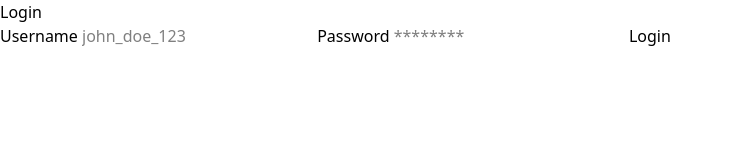
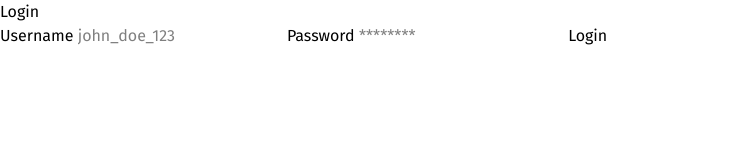
Before and after one commit to danielz0102/blog, an Astro site in the folder admin/: page /login in a window 1280 px wide. Shown: the whole page, without its empty margins (0-732 px from the left). Built offline with nearby package versions, Linux system fonts and the light colour scheme; Astro itself is replaced by a stand-in of ours.

Commit message:
feat(admin): add custom font

```diff
--- a/admin/package.json
+++ b/admin/package.json
@@ -11,6 +11,7 @@
     "lint": "eslint ."
   },
   "dependencies": {
+    "@fontsource/fira-sans": "^5.2.6",
     "@tailwindcss/vite": "^4.1.11",
     "astro": "^5.12.9",
     "jwt-decode": "^4.0.0",
--- a/admin/src/layouts/Layout.astro
+++ b/admin/src/layouts/Layout.astro
@@ -1,4 +1,5 @@
 ---
+import '@fontsource/fira-sans'
 import '../styles/global.css'
 
 interface Props {
@@ -20,12 +21,3 @@ const { title } = Astro.props
     <slot />
   </body>
 </html>
-
-<style>
-  html,
-  body {
-    margin: 0;
-    width: 100%;
-    height: 100%;
-  }
-</style>
--- a/admin/src/styles/global.css
+++ b/admin/src/styles/global.css
@@ -1 +1,5 @@
-@import "tailwindcss";
+@import 'tailwindcss';
+
+body {
+  font-family: 'Fira Sans', sans-serif;
+}
```
Also changed, not shown: pnpm-lock.yaml.
